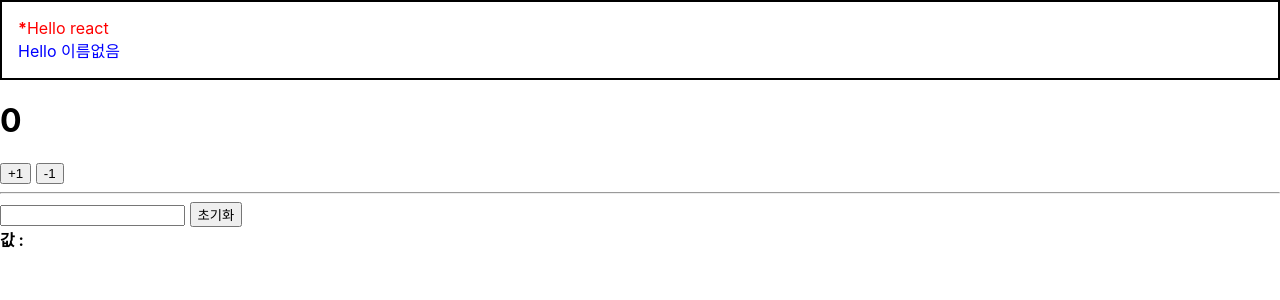
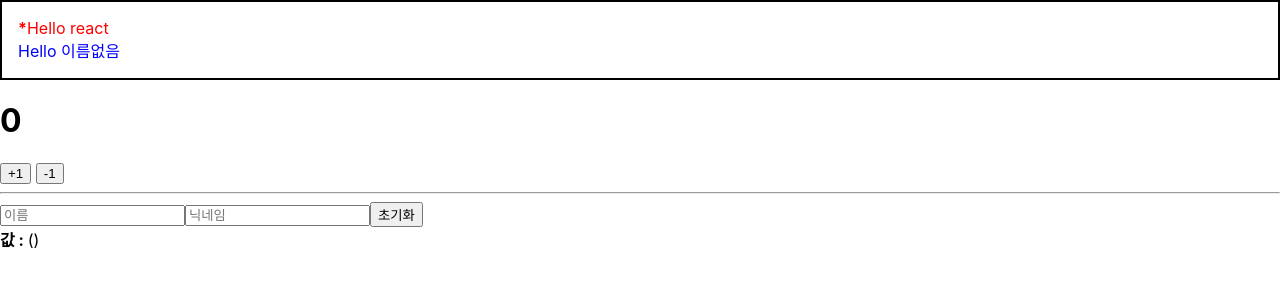
Before and after one commit to guno517/react, a React (Create React App) app: page / in a window 1280 px wide. Shown: the top 300 px of the page. Built offline with nearby package versions, Linux system fonts and the light colour scheme.

Commit message:
multi inputs

```diff
--- a/src/inputSample.js
+++ b/src/inputSample.js
@@ -1,20 +1,38 @@
 import React, {useState} from 'react';
 
 function InputSample() {
-    const [text, setText] = useState('');
+    const [inputs, setInputs] = useState({
+        name: '',
+        nickname: ''
+    });
+    const {name, nickname} = inputs;
     const onChange = (e) => {
-        setText(e.target.value);
+        const {name, value} = e.target;
+        const nextInputs = {
+            ...inputs,
+            [name]: value
+        }
+
+        setInputs(nextInputs);
+        setInputs({
+            ...inputs,
+            [name]: value
+        }); {/**name은 name 또는 nickname이 될 수 있다. */}
     };
     const onReset = () => {
-        setText('');
+        setInputs({
+            name:'',
+            nickname:''
+        });
     };
     return (
         <div>
-            <input onChange={onChange} value={text}/> {/**value={text}가 중요 / 이 값이 없으면 setText에 값이 전달이 안돼 초기화,출력이 안된다. */}
+            <input name="name" placeholder="이름" onChange={onChange} value={name}/>
+            <input name="nickname" placeholder="닉네임" onChange={onChange} value={nickname}/>
             <button onClick={onReset}>초기화</button>
             <div>
                 <b>값 : </b>
-                    {text}
+                {name} ({nickname})
             </div>
         </div>
     );
```
